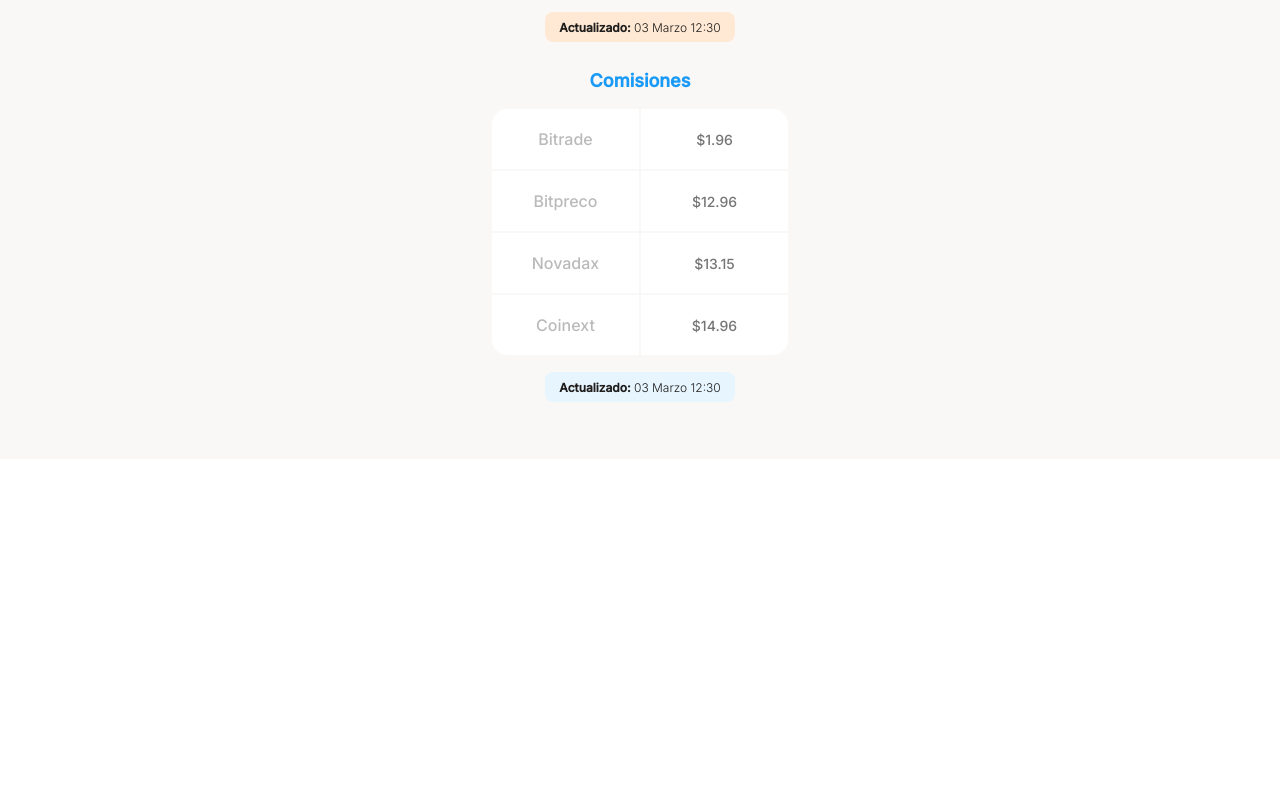
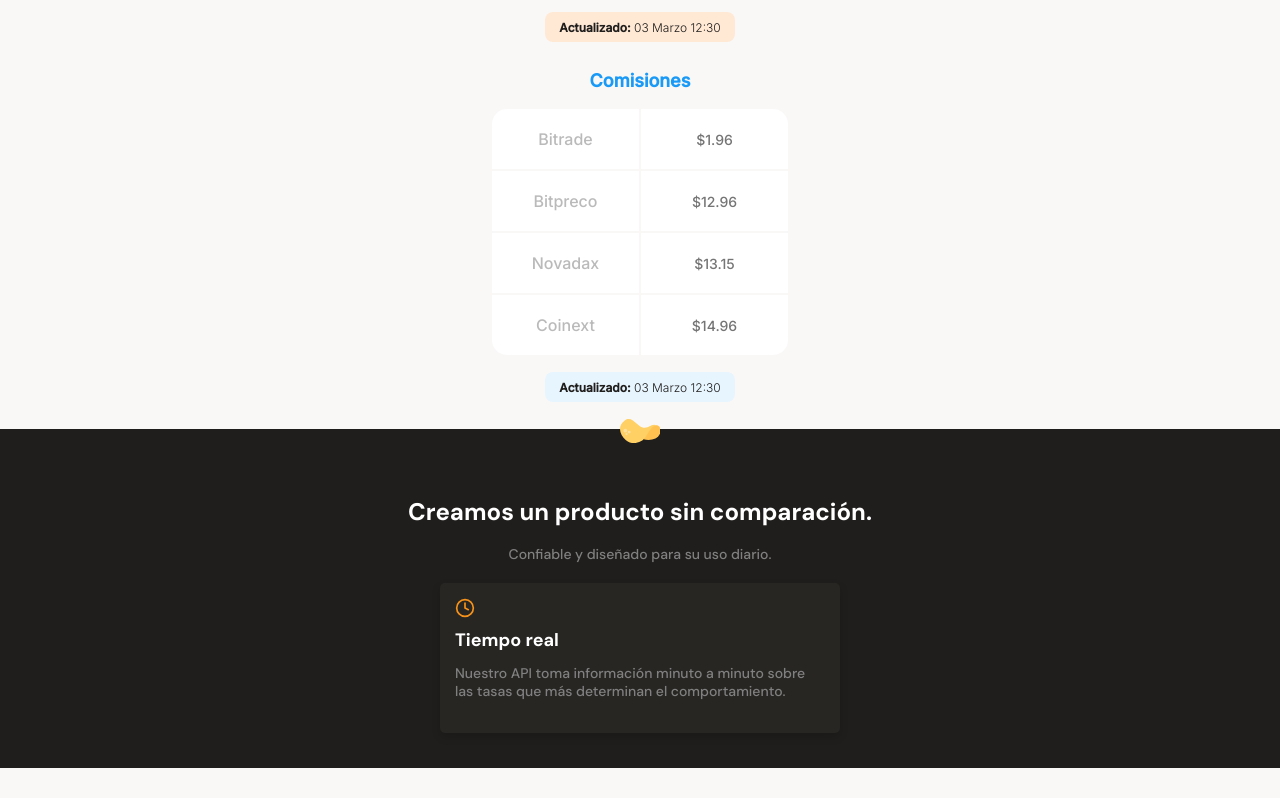
Before and after one commit to JaviDev27/page_batatabit, a website: page index.html in a window 1280 px wide. Shown: the part 1057-1855 px from the top of the page. Before the commit the page ends 1516 px from the top, so only its background shows below. Drawn offline with Linux system fonts and the light colour scheme.

Commit message:
Se agrega la sección de cards

```diff
--- a/css/styles.css
+++ b/css/styles.css
@@ -289,3 +289,84 @@
     color: var(--warm-black);
     font-weight: 300;
 }
+
+.main-product-detail{
+    position: relative;
+    width: 100%;
+    min-width: 320px;
+    height: auto;
+    padding: 20px 10px;
+    background-color: var(--warm-black);
+}
+
+.main-product-detail .main-product-detail--batata-logo{
+    position: absolute;
+    width: 40px;
+    height: 25px;
+    top: -10px;
+    left: calc(50% - 20px);
+    background-image: url("../assets/icons/batata.svg");
+}
+
+.product-detail-title{
+    width: 90%;
+    min-width: 288px;
+    height: auto;
+    margin: 0 auto;
+    margin-top: 50px;
+    text-align: center;
+}
+
+.product-detail-title h1{
+    margin-bottom: 20px;
+    font-size: 2.4rem;
+    font-weight: bold;
+    line-height: 2.6rem;
+    color: var(--just-white);
+}
+
+.product-detail-title p{
+    margin-bottom: 20px;
+    font-size: 1.4rem;
+    font-weight: 500;
+    line-height: 1.8rem;
+    color: #808080;
+}
+.product-details--card{
+    width: 90%;
+    min-width: 288px;
+    max-width: 400px;
+    height: 150px;
+    margin: 15px auto;
+    padding: 15px;
+    text-align: left;
+    background-color: var(--warm-black_black);
+    border-radius: 5px;
+    box-shadow: 0px 4px 8px rgba(0, 0, 0, 0.16);
+}
+
+.product-details--card .clock{
+    display: inline-block;
+    width: 20px;
+    height: 20px;
+    margin-bottom: 10px;
+    background-image: url("../assets/icons/clock.svg");
+    background-size: cover;
+    background-position: center;
+    background-repeat: no-repeat;
+}
+
+.product--card-title{
+    margin-bottom: 15px;
+    font-size: 1.8rem;
+    font-weight: bold;
+    line-height: 1.8rem;
+    color: var(--just-white);
+}
+
+.product--cart-body{
+    font-size: 1.4rem;
+    font-weight: 500;
+    line-height: 1.8rem;
+    color:#808080;
+}
--- a/index.html
+++ b/index.html
@@ -107,7 +107,25 @@
         </section>
       </section>
 
-      <section></section>
+      <section class="main-product-detail">
+        <span class="main-product-detail--batata-logo"></span>
+        <div class="product-detail-title">
+          <h1>Creamos un producto sin comparación.</h1>
+          <p>Confiable y diseñado para su uso diario.</p>
+        </div>
+
+        <section class="product-cards--container">
+          <article class="product-details--card">
+            <span class="clock"></span>
+            <p class="product--card-title">Tiempo real</p>
+            <p class="product--cart-body">
+              Nuestro API toma información minuto a minuto sobre las tasas que
+              más determinan el comportamiento.
+            </p>
+          </article>
+        </section>
+      </section>
+
       <section></section>
       <section></section>
     </main>
```
